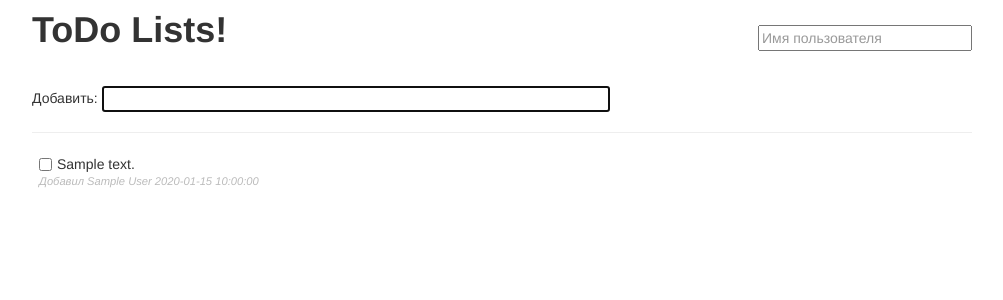
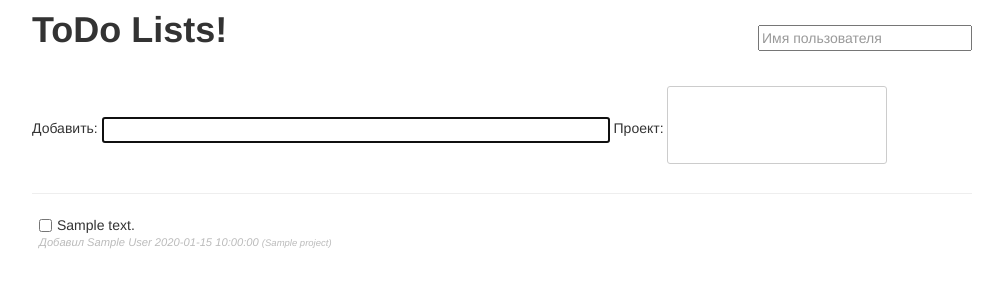
Before and after one commit to Fabrica/Todo, a PHP site: template src/Templates/index.html.twig in a window 1280 px wide. Shown: the top 300 px of the page, without its empty margins (138-1141 px from the left). Run offline with PHP 8.4, Linux system fonts and the light colour scheme; the template is opened without the code that fills it: most values are stand-ins (such as "Sample title", 1, 10 or a date in 2020); lists and menus that the app fills with data are empty; some libraries are stand-ins or nearby versions.

Commit message:
Добавили select2 субмодуль из моего форка его

```diff
--- a/index.php
+++ b/index.php
@@ -6,6 +6,7 @@ use ActiveRecord;
 
 Template::temp('index');
 
-Template::v()->tasks = Task::all();
+Template::v()->tasks = Task::find('all', array('order' => 'datetime desc'));
+Template::v()->projects = Task::find('all', array('select' => 'DISTINCT project', 'order' => 'datetime desc'));
 
 Template::render();
--- a/media/js/body.js
+++ b/media/js/body.js
@@ -101,7 +101,7 @@ $(function(){
                 +$("#username").val()+' только что</i>' );
             $("#afterThis").after(p);
             $.ajax($.extend({},standartAjax,{
-                data: { text: text },
+                data: { text: text, project: $('#projectSelect').val() },
                 success: function(data) {
                     if ( typeof(data.success) != 'undefined' && data.success ) {
                         p.removeClass('loading').addClass('success');
@@ -129,6 +129,13 @@ $(function(){
     var d = new Date;
     var lastTimeOnLine = d.getTime();
 
+    $('#projectSelect').select2({
+        maximumSelectionSize: 1,
+        tags: ["red", "green", "blue"]
+    });
+
+    $("#e12").select2({tags:["red", "green", "blue"]});
+
     /*
     var beOnLine = setInterval(function() {
         $.ajax({
--- a/save.php
+++ b/save.php
@@ -15,6 +15,9 @@ if ( isset($_POST['text']) ) {
         $task->author = Template::v()->Author;
         if ( isset($_POST['author']) ) {
             $task->author = $_POST['author'];
+        }
+        if ( isset($_POST['project']) ) {
+            $task->project = is_array($_POST['project']) ? $_POST['project'][0] : $_POST['project'];
         }
         $h->doing = 'create';
     }
--- a/src/Templates/index.html.twig
+++ b/src/Templates/index.html.twig
@@ -11,7 +11,7 @@
             </label>
             <a class="js-edit" href="#"><i class="icon-pencil"></i></a>
             <br />
-            <i>Добавил {{ task.author }} {{ task.datetime }}</i>
+            <i>Добавил {{ task.author }} {{ task.datetime }} <small>({{ task.project }})</small></i>
         </p>
 
     {% endfor %}
--- a/src/Templates/layout.html.twig
+++ b/src/Templates/layout.html.twig
@@ -6,10 +6,12 @@
     <link type="text/css" href="media/css/ui-lightness/jquery-ui-1.8.23.custom.css" rel="stylesheet" />
     <link type="text/css" href="media/css/bootstrap-responsive.min.css" rel="stylesheet" />
     <link type="text/css" href="media/css/bootstrap.min.css" rel="stylesheet" />
+    <link type="text/css" href="media/js/select2/select2.css" rel="stylesheet" />
     <link type="text/css" href="media/css/style.css" rel="stylesheet" />
     <script type="text/javascript" src="media/js/jquery-1.8.2.min.js"></script>
     <script type="text/javascript" src="media/js/jquery-ui-1.8.23.custom.min.js"></script>
     <script type="text/javascript" src="media/js/bootstrap.min.js"></script>
+    <script type="text/javascript" src="media/js/select2/select2.js"></script>
     <script type="text/javascript" src="media/js/body.js"></script>
 </head>
 <body>
@@ -20,7 +22,15 @@
     <h1>ToDo Lists!</h1>
 
     <form class="makeNew">
-        <p>Добавить: <input id="makeNewInput" style="width:500px;"></p>
+        <p>Добавить: <input id="makeNewInput" style="width:500px;">
+            <input type="hidden" id="e12" style="width:300px" value="brown, red, green"/>
+            <input type="hidden" id="projectSelect" style="width:300px" value="brown, red, green"/>
+            Проект: <select name="project" id="projectSelect2" multiple>
+                {% for project in projects %}
+                    <option>{{ project.project }}</option>
+                {% endfor %}
+            </select>
+        </p>
     </form>
 
     <hr id="afterThis" />
```
Also changed, not shown: 1 other file.
